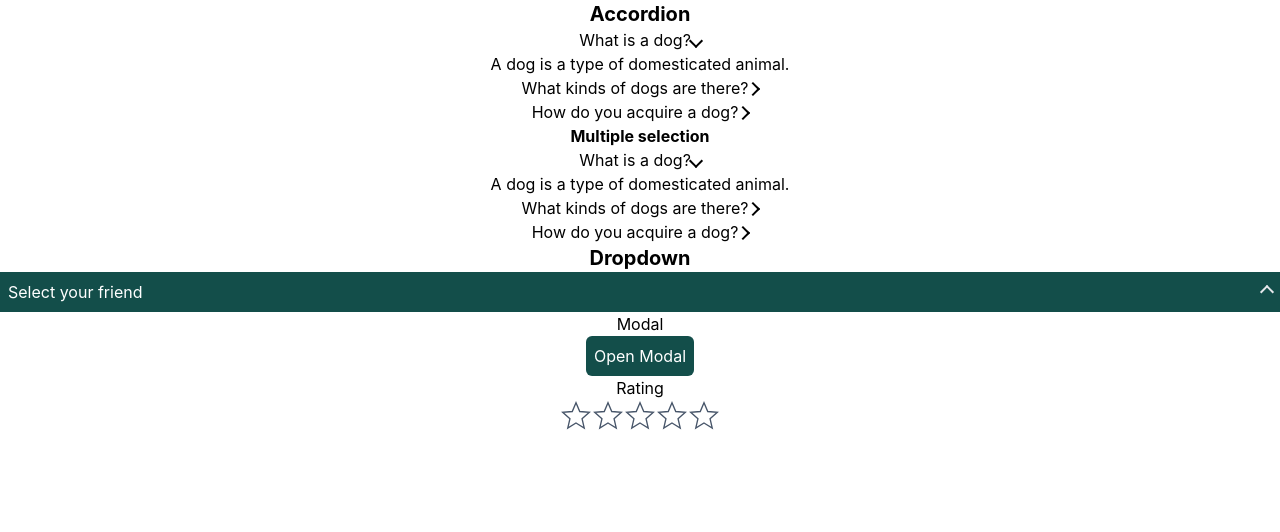
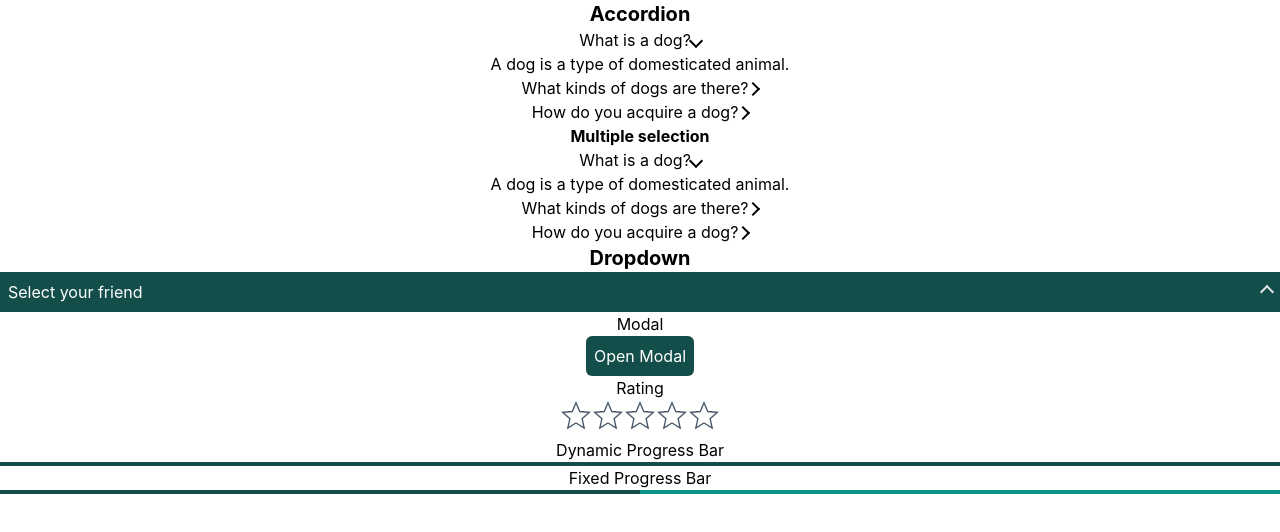
Before and after one commit to tesshuang/interview-prep, a React (Create React App) app: page / in a window 1280 px wide. Shown: the top 532 px of the page. Built offline with nearby package versions, Linux system fonts and the light colour scheme.

Commit message:
Add ProgressBar

```diff
--- a/src/App.tsx
+++ b/src/App.tsx
@@ -1,13 +1,30 @@
-import React, { useState } from "react";
+import React, { useState, useEffect } from "react";
 import "./App.css";
 import Accordion from "./components/Accordion";
 import Dropdown from "./components/Dropdown";
 import { friendOptions, accordions } from "./data";
 import Modal from "./components/Modal";
 import Rating from "./components/Rating";
+import ProgressBar from "./components/ProgressBar";
 
 function App() {
   const [rating, setRating] = useState<number>(0);
+  const [progress, setProgress] = useState<number>(0);
+
+  useEffect(() => {
+    let interval: any;
+
+    if (progress < 1) {
+      interval = setInterval(() => {
+        setProgress((progress) => +(progress + 0.1).toFixed(2));
+      }, 500);
+    } else {
+      clearInterval(interval);
+    }
+
+    return () => clearInterval(interval);
+  }, [progress]);
+
   return (
     <div className="App">
       <h3 className="text-xl font-bold">Accordion</h3>
@@ -20,6 +37,10 @@ function App() {
       <Modal />
       <h3>Rating</h3>
       <Rating name="review-rating" value={rating} onChange={setRating} />
+      <h3>Dynamic Progress Bar</h3>
+      <ProgressBar value={progress} />
+      <h3>Fixed Progress Bar</h3>
+      <ProgressBar value={0.5} />
     </div>
   );
 }
--- /dev/null
+++ b/src/components/ProgressBar.tsx
@@ -0,0 +1,22 @@
+export default function ProgressBar({
+  ariaLabel = "progress bar placeholder",
+  value,
+}: {
+  ariaLabel?: string;
+  value: number;
+}) {
+  return (
+    <div
+      role="progressbar"
+      aria-label={ariaLabel}
+      className="h-1 w-full bg-teal-600"
+    >
+      <span
+        className="block h-1 bg-teal-900"
+        style={{
+          width: `${value * 100}%`,
+        }}
+      />
+    </div>
+  );
+}
```
